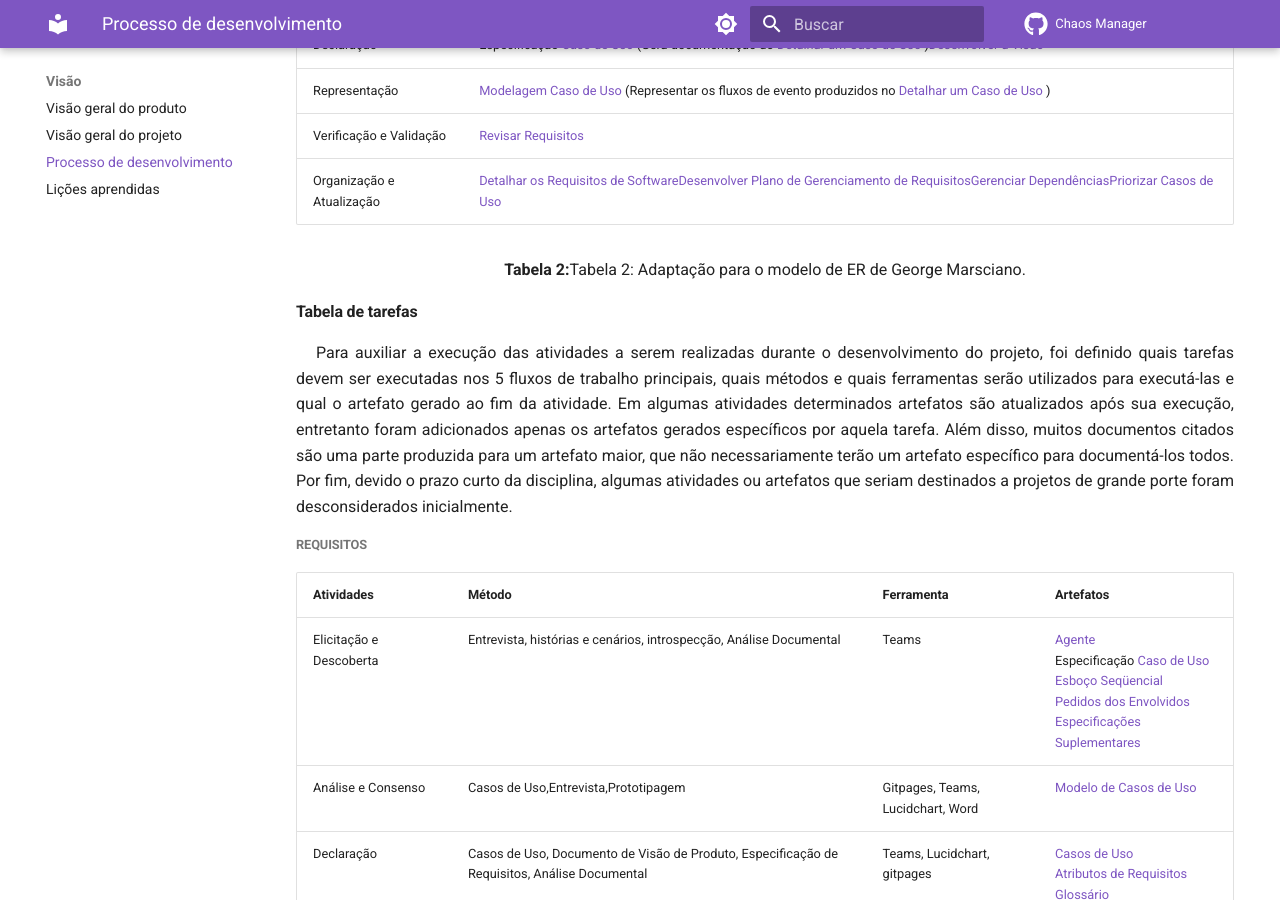
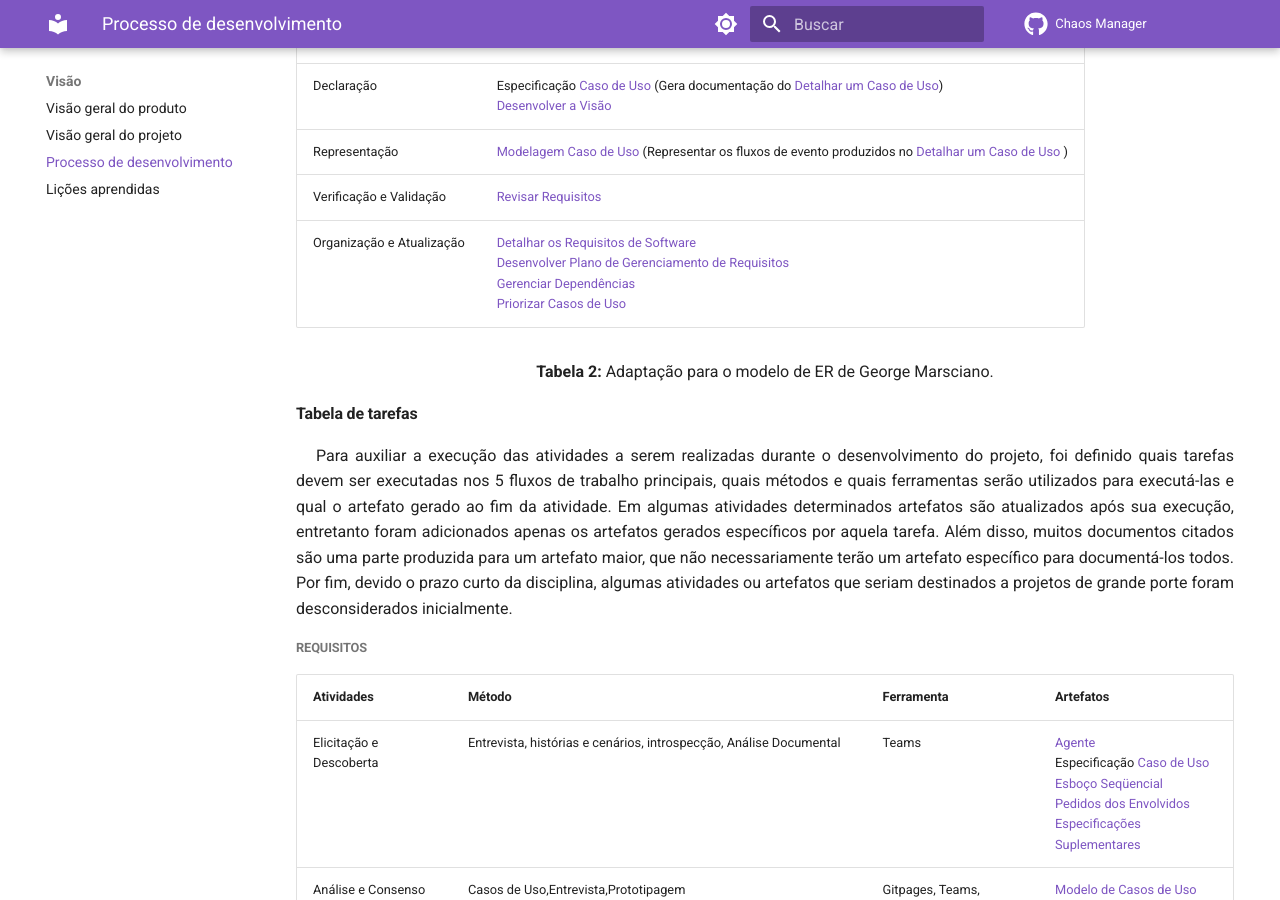
Before and after one commit to mdsreq-fga-unb/2023.2-ChaosManager, an MkDocs documentation site: the page built from docs/processo_software.md, in a window 1280 px wide and 900 px high, scrolled down 6531 px. Built offline with MkDocs 1.6.1 and Material for MkDocs 9.7.7, drawn with Linux system fonts in a browser that asks for light colours; comment, search, counter and statistics services are not loaded.

Commit message:
fix bugs do pages

```diff
--- a/docs/processo_software.md
+++ b/docs/processo_software.md
@@ -184,17 +184,17 @@ O Processo Unificado já possui uma ER, com determinadas tarefas a serem seguida
 <p><b>Tabela 1:</b>  ER do Processo Unificado.</p>
 </div>
 
-| Atividades novo modelo    | Atividades adaptadas do PU                                                                                                                                                                                                                                                                                                                                                                                                                                                                                                                                                                                                                                                          |
-| :------------------------ | :---------------------------------------------------------------------------------------------------------------------------------------------------------------------------------------------------------------------------------------------------------------------------------------------------------------------------------------------------------------------------------------------------------------------------------------------------------------------------------------------------------------------------------------------------------------------------------------------------------------------------------------------------------------------------------- |
-| Elicitação e Descoberta   | [Detalhar um Caso de Uso](https://www.cin.ufpe.br/~gta/rup-vc/core.base_rup/tasks/detail_a_use_case_D9BECBF4.html) [Desenvolver Especificações Suplementares](https://www.cin.ufpe.br/~gta/rup-vc/core.base_rup/tasks/develop_supplementary_specification_52FC4CAE.html)[Identificar Pedidos dos Envolvidos](https://www.cin.ufpe.br/~gta/rup-vc/value_creation/tasks/elicit_stakeholder_requests_vc_5B7948C2.html)[Localizar Atores e Casos de Uso](https://www.cin.ufpe.br/~gta/rup-vc/core.base_rup/tasks/find_actors_and_use_cases_1ACB35F0.html)[Captar um Vocabulário Comum](https://www.cin.ufpe.br/~gta/rup-vc/core.base_rup/tasks/capture_common_vocabulary_9BA76DA7.html) |
-| Análise e Consenso        | [Estruturar o Modelo de Caso de Uso](https://www.cin.ufpe.br/~gta/rup-vc/core.base_rup/tasks/structure_use_case_model_93D8F44.html)                                                                                                                                                                                                                                                                                                                                                                                                                                                                                                                                                 |
-| Declaração                | Especificação [Caso de Uso](https://www.cin.ufpe.br/~gta/rup-vc/core.base_rup/tasks/detail_a_use_case_D9BECBF4.html) (Gera documentação do [Detalhar um Caso de Uso](https://www.cin.ufpe.br/~gta/rup-vc/core.base_rup/tasks/detail_a_use_case_D9BECBF4.html) )[Desenvolver a Visão](https://www.cin.ufpe.br/~gta/rup-vc/core.base_rup/tasks/develop_vision_D9584F04.html)                                                                                                                                                                                                                                                                                                          |
-| Representação             | [Modelagem Caso de Uso](https://www.cin.ufpe.br/~gta/rup-vc/core.base_rup/tasks/detail_a_use_case_D9BECBF4.html) (Representar os fluxos de evento produzidos no [Detalhar um Caso de Uso](https://www.cin.ufpe.br/~gta/rup-vc/core.base_rup/tasks/detail_a_use_case_D9BECBF4.html) )                                                                                                                                                                                                                                                                                                                                                                                                |
-| Verificação e Validação   | [Revisar Requisitos](https://www.cin.ufpe.br/~gta/rup-vc/core.base_rup/tasks/review_requirements_5DF661FE.html)                                                                                                                                                                                                                                                                                                                                                                                                                                                                                                                                                                     |
-| Organização e Atualização | [Detalhar os Requisitos de Software](https://www.cin.ufpe.br/~gta/rup-vc/core.base_rup/tasks/detail_software_requirements_A7F0A215.html)[Desenvolver Plano de Gerenciamento de Requisitos](https://www.cin.ufpe.br/~gta/rup-vc/core.base_rup/tasks/develop_rm_plan_89FFEB9A.html)[Gerenciar Dependências](https://www.cin.ufpe.br/~gta/rup-vc/core.base_rup/tasks/manage_dependencies_4F6CEFAA.html)[Priorizar Casos de Uso](https://www.cin.ufpe.br/~gta/rup-vc/value_creation/tasks/prioritize_use_cases_vc_5D6764AD.html)                                                                                                                                                        |
+| Atividades novo modelo    | Atividades adaptadas do PU                                                                                                                                                                                                                                                                                                                                                                                                                                                                                                                                                                                                                                                                         |
+| :------------------------ | :------------------------------------------------------------------------------------------------------------------------------------------------------------------------------------------------------------------------------------------------------------------------------------------------------------------------------------------------------------------------------------------------------------------------------------------------------------------------------------------------------------------------------------------------------------------------------------------------------------------------------------------------------------------------------------------------- |
+| Elicitação e Descoberta   | [Detalhar um Caso de Uso](https://www.cin.ufpe.br/~gta/rup-vc/core.base_rup/tasks/detail_a_use_case_D9BECBF4.html)<br>[Desenvolver Especificações Suplementares](https://www.cin.ufpe.br/~gta/rup-vc/core.base_rup/tasks/develop_supplementary_specification_52FC4CAE.html)<br>[Identificar Pedidos dos Envolvidos](https://www.cin.ufpe.br/~gta/rup-vc/value_creation/tasks/elicit_stakeholder_requests_vc_5B7948C2.html)<br>[Localizar Atores e Casos de Uso](https://www.cin.ufpe.br/~gta/rup-vc/core.base_rup/tasks/find_actors_and_use_cases_1ACB35F0.html)<br>[Captar um Vocabulário Comum](https://www.cin.ufpe.br/~gta/rup-vc/core.base_rup/tasks/capture_common_vocabulary_9BA76DA7.html) |
+| Análise e Consenso        | [Estruturar o Modelo de Caso de Uso](https://www.cin.ufpe.br/~gta/rup-vc/core.base_rup/tasks/structure_use_case_model_93D8F44.html)                                                                                                                                                                                                                                                                                                                                                                                                                                                                                                                                                                |
+| Declaração                | Especificação [Caso de Uso](https://www.cin.ufpe.br/~gta/rup-vc/core.base_rup/tasks/detail_a_use_case_D9BECBF4.html) (Gera documentação do [Detalhar um Caso de Uso](https://www.cin.ufpe.br/~gta/rup-vc/core.base_rup/tasks/detail_a_use_case_D9BECBF4.html))<br>[Desenvolver a Visão](https://www.cin.ufpe.br/~gta/rup-vc/core.base_rup/tasks/develop_vision_D9584F04.html)                                                                                                                                                                                                                                                                                                                      |
+| Representação             | [Modelagem Caso de Uso](https://www.cin.ufpe.br/~gta/rup-vc/core.base_rup/tasks/detail_a_use_case_D9BECBF4.html) (Representar os fluxos de evento produzidos no [Detalhar um Caso de Uso](https://www.cin.ufpe.br/~gta/rup-vc/core.base_rup/tasks/detail_a_use_case_D9BECBF4.html) )                                                                                                                                                                                                                                                                                                                                                                                                               |
+| Verificação e Validação   | [Revisar Requisitos](https://www.cin.ufpe.br/~gta/rup-vc/core.base_rup/tasks/review_requirements_5DF661FE.html)                                                                                                                                                                                                                                                                                                                                                                                                                                                                                                                                                                                    |
+| Organização e Atualização | [Detalhar os Requisitos de Software](https://www.cin.ufpe.br/~gta/rup-vc/core.base_rup/tasks/detail_software_requirements_A7F0A215.html)<br>[Desenvolver Plano de Gerenciamento de Requisitos](https://www.cin.ufpe.br/~gta/rup-vc/core.base_rup/tasks/develop_rm_plan_89FFEB9A.html)<br>[Gerenciar Dependências](https://www.cin.ufpe.br/~gta/rup-vc/core.base_rup/tasks/manage_dependencies_4F6CEFAA.html)<br>[Priorizar Casos de Uso](https://www.cin.ufpe.br/~gta/rup-vc/value_creation/tasks/prioritize_use_cases_vc_5D6764AD.html)                                                                                                                                                           |
 
 <div align="center" style="text-align: center">
-<p><b>Tabela 2:</b>Tabela 2: Adaptação para o modelo de ER de George Marsciano.</p>
+<p><b>Tabela 2:</b> Adaptação para o modelo de ER de George Marsciano.</p>
 </div>
 
 #### Tabela de tarefas
```
Also changed, not shown: docs/entregas.md (+4 -6 lines).
